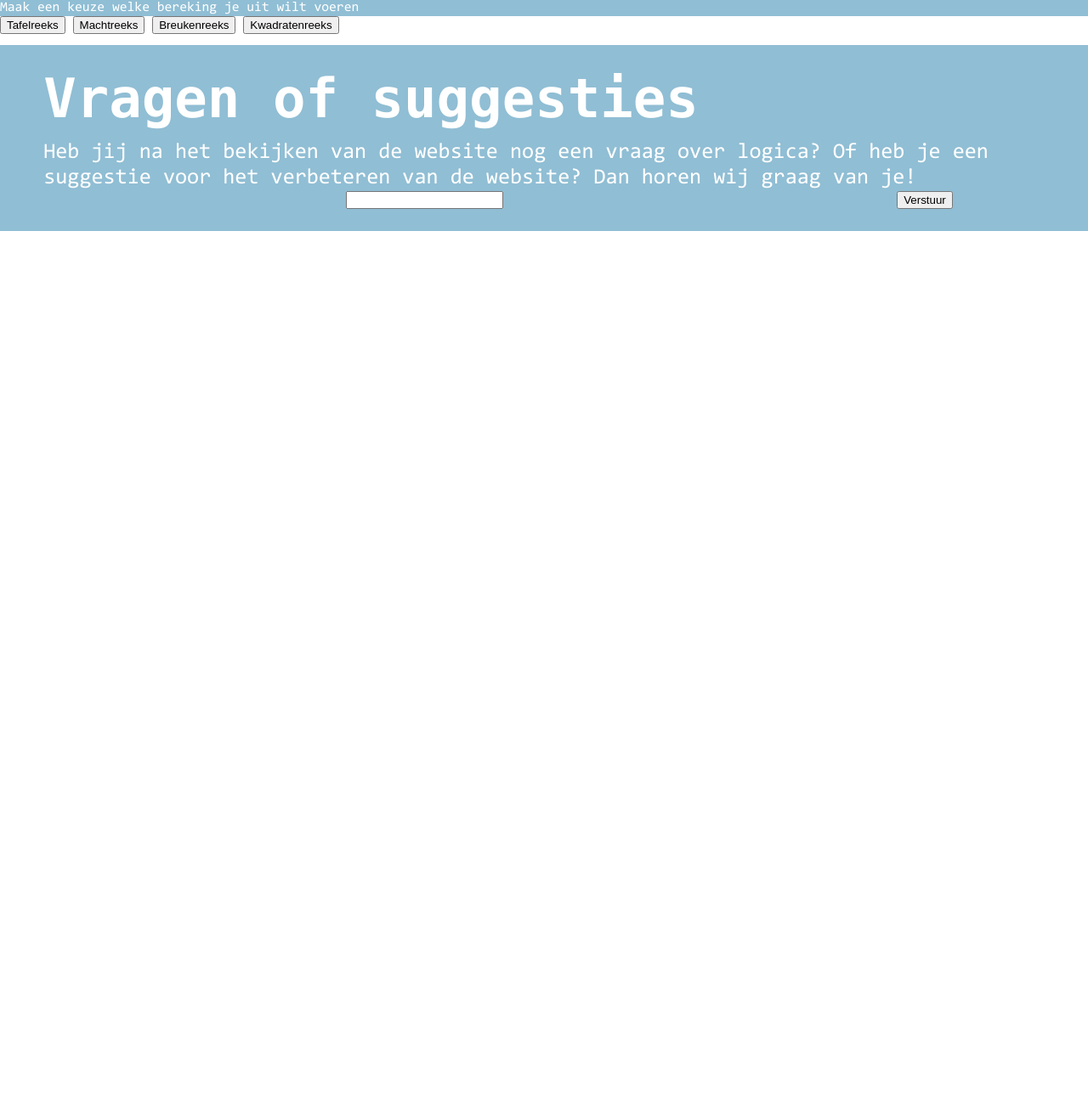
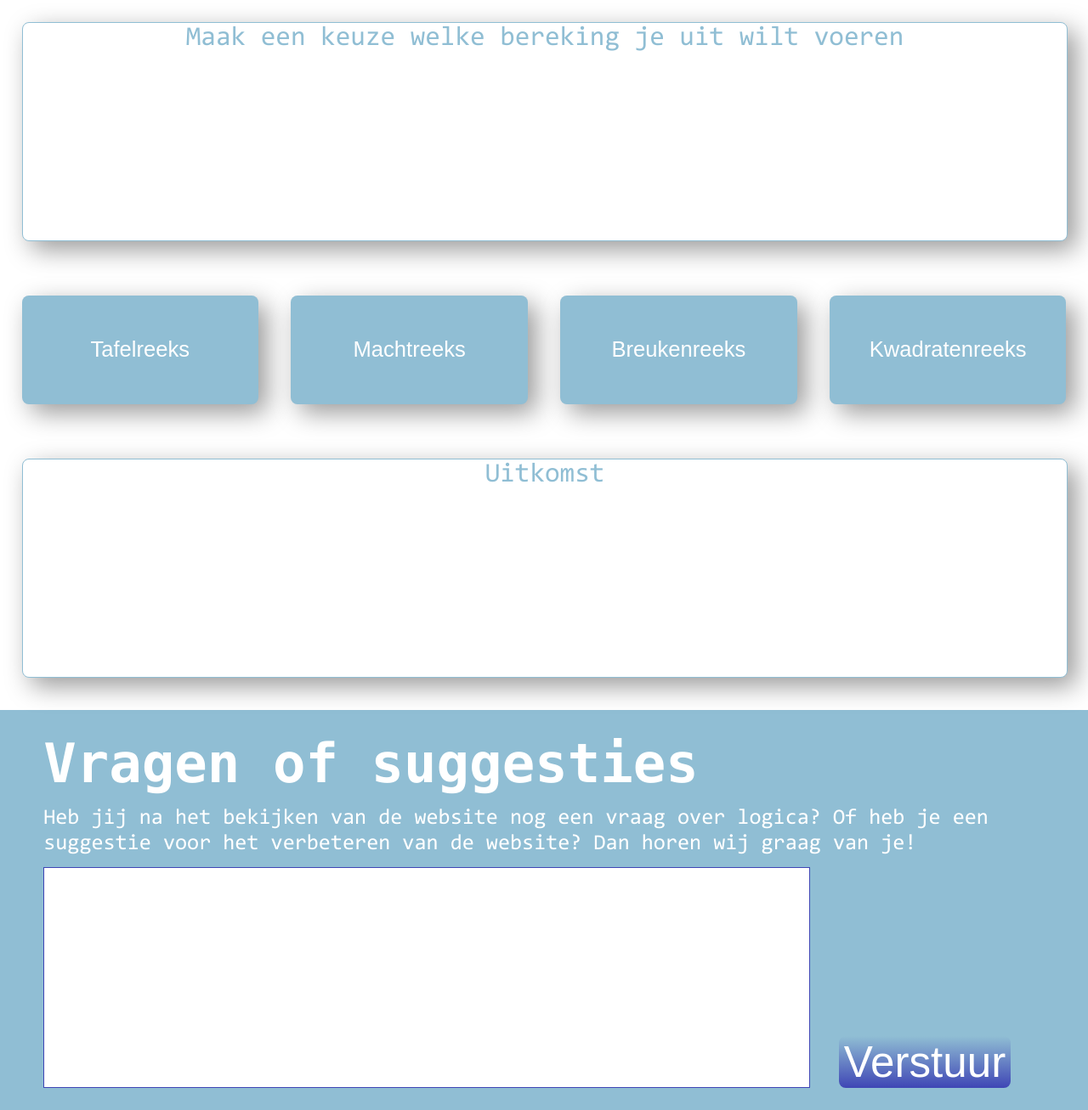
Before and after one commit to WendySegaar/wis4you, a PHP site: page /rekenen.html in a window 1280 px wide. Shown: the part 144-1451 px from the top of the page at 85% size. Before the commit the page ends 416 px from the top, so only its background shows below. Run offline with PHP 8.4, Linux system fonts and the light colour scheme.

Commit message:
desktop design
desktop design toegevoegd

```diff
--- a/css/main.css
+++ b/css/main.css
@@ -108,10 +108,55 @@
 	background: linear-gradient( var(--light-blue),  var(--dark-blue));
 }
 /*rekenpagina*/
+#rekenen_container{
+	padding: 2vw;
+	display: grid;
+
+	grid-column-gap: 3vw;
+	grid-row-gap: 5vw;
+
+}
 #berekening {
+	background-color: white;
+	width: 100%;
+	-webkit-box-shadow: 10px 10px 30px 0px rgba(0,0,0,0.4);
+	border-radius: 8px;
+	border: 1px solid var(--light-blue);
+	color: var(--light-blue);
+	text-align: center;
+	grid-area: berekening;
+}
+.buttonR{
 	background-color: var(--light-blue);
 	width: 100%;
+	-webkit-box-shadow: 10px 10px 30px 0px rgba(0,0,0,0.4);
+	border-radius: 8px;
+	border: 0 none;
+	color: white;
 }
+#knopA{
+	grid-area: knopA;
+}
+#knopB{
+	grid-area: knopB;
+}
+#knopC{
+	grid-area: knopC;
+}
+#knopD{
+	grid-area: knopD;
+}
+#uitkomst{
+	background-color: white;
+	width: 100%;
+	-webkit-box-shadow: 10px 10px 30px 0px rgba(0,0,0,0.4);
+	border-radius: 8px;
+	border: 1px solid var(--light-blue);
+	color: var(--light-blue);
+	text-align: center;
+	grid-area: uitkomst;
+}
+
 @media (min-width: 768px) {
 	header {
 		grid-template-columns: 32vw 1fr 7vw;
@@ -154,4 +199,29 @@
 	#footerSubmit {
 		align-self: bottom;
 	}
+	/*rekenpagina*/
+	#rekenen_container{
+		grid-template-columns: repeat(4, 1fr);
+		grid-template-rows: repeat(5, auto);
+		grid-template-areas: "berekening berekening berekening berekening"
+							"berekening berekening berekening berekening"
+							"knopA knopB knopC knopD"
+							"uitkomst uitkomst uitkomst uitkomst"
+							"uitkomst uitkomst uitkomst uitkomst";
+	}
+	#berekening{
+		height: 20vw;
+		font-size: 2.5vw
+	}
+	.buttonR{
+		height: 10vw;
+		font-size: 2vw;
+	}
+	#uitkomst{
+		height: 20vw;
+		font-size: 2.5vw
+	}
+
+
+
 }
--- a/rekenen.html
+++ b/rekenen.html
@@ -28,19 +28,21 @@
 			</ul>
 		</nav>
 	</header>
-	<div id="berekening">Maak een keuze welke bereking je uit wilt voeren</div>
-	<button class="buttonR" onclick="bereken(1);">Tafelreeks</button>
-	<button class="buttonR" onclick="bereken(2);">Machtreeks</button>
-	<button class="buttonR" onclick="bereken(3);">Breukenreeks</button>
-	<button class="buttonR" onclick="bereken(4);">Kwadratenreeks</button>
-	<div id="uitkomst"></div>
+	<div id="rekenen_container">
+		<div id="berekening">Maak een keuze welke bereking je uit wilt voeren</div>
+		<button class="buttonR" id="knopA" onclick="bereken(1);">Tafelreeks</button>
+		<button class="buttonR" id="knopB" onclick="bereken(2);">Machtreeks</button>
+		<button class="buttonR" id="knopC" onclick="bereken(3);">Breukenreeks</button>
+		<button class="buttonR" id="knopD" onclick="bereken(4);">Kwadratenreeks</button>
+		<div id="uitkomst">Uitkomst</div>
+	</div>
 	</div>
 	<footer>
 		<h2>Vragen of suggesties</h2>
 		<p>Heb jij na het bekijken van de website nog een vraag over logica? Of heb je een suggestie voor het verbeteren van de website? Dan horen wij graag van je!</p>
 		<form>
-			<input type="text">
-			<input type="submit" value="Verstuur">
+			<input id="footerInput" type="text">
+			<input id="footerSubmit" type="submit" value="Verstuur">
 		</form>
 	</footer>
 </body>
```
